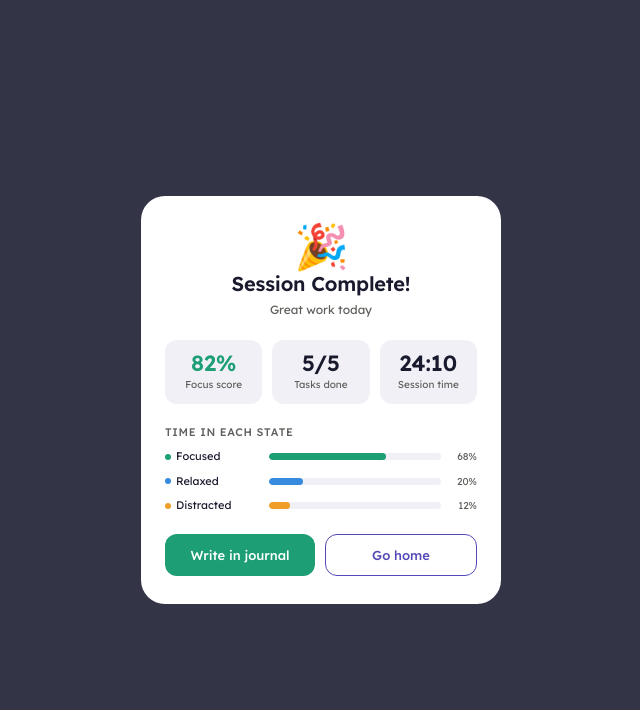
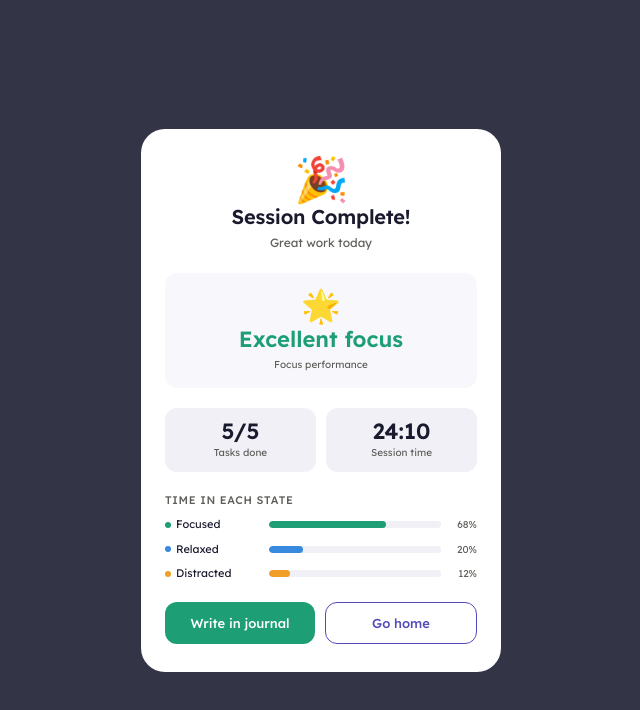
Before and after one commit to cortex-thesis/cortex-web, a React (Vite) app in the folder frontend/: page /student/session-summary in a window 1280 px wide. Shown: the top 710 px of the page, without its empty margins (319-959 px from the left). Built offline with nearby package versions, Linux system fonts and the light colour scheme.

Commit message:
- Fixed back button on my classes bug - Changed student profile and session summary into phrases no longer using focus score

```diff
--- a/frontend/src/components/organisms/student/SessionSummaryModal/SessionSummaryModal.module.css
+++ b/frontend/src/components/organisms/student/SessionSummaryModal/SessionSummaryModal.module.css
@@ -67,6 +67,25 @@
   width: 100%;
 }
 
+.focusStat {
+  width: 100%;
+  min-height: 108px;
+  background: var(--color-cool-surface);
+  border-radius: var(--radius-md);
+  padding: var(--space-4);
+  display: flex;
+  flex-direction: column;
+  align-items: center;
+  justify-content: center;
+  gap: 7px;
+  text-align: center;
+}
+
+.focusEmoji {
+  font-size: 32px;
+  line-height: 1;
+}
+
 .stat {
   flex: 1;
   background: var(--color-surface-1);
@@ -74,6 +93,12 @@
   padding: var(--space-3) var(--space-2);
   display: flex;
   flex-direction: column;
+
+.focusValue {
+  font-size: 14px;
+  line-height: 1.2;
+  text-align: center;
+}
   align-items: center;
   gap: 3px;
 }
--- a/frontend/src/components/organisms/student/SessionSummaryModal/SessionSummaryModal.tsx
+++ b/frontend/src/components/organisms/student/SessionSummaryModal/SessionSummaryModal.tsx
@@ -29,6 +29,20 @@ function getFocusColor(score: number): string {
   return '#D85A30'
 }
 
+function getFocusDescription(score: number): string {
+  if (score >= 80) return 'Excellent focus'
+  if (score >= 70) return 'Steady focus'
+  if (score >= 60) return 'Growing focus'
+  return 'Finding your rhythm'
+}
+
+function getFocusEmoji(score: number): string {
+  if (score >= 80) return '🌟'
+  if (score >= 70) return '💪'
+  if (score >= 60) return '🌱'
+  return '✨'
+}
+
 function SessionSummaryModal({
   summary,
   onJournal,
@@ -53,16 +67,20 @@ function SessionSummaryModal({
         <p className={styles.sub}>Great work today</p>
       </div>
 
+      <div className={styles.focusStat}>
+        <span className={styles.focusEmoji} aria-hidden="true">
+          {getFocusEmoji(focusScore)}
+        </span>
+        <span
+          className={styles.statVal}
+          style={{ color: getFocusColor(focusScore) }}
+        >
+          {getFocusDescription(focusScore)}
+        </span>
+        <span className={styles.statLabel}>Focus performance</span>
+      </div>
+
       <div className={styles.statsRow}>
-        <div className={styles.stat}>
-          <span
-            className={styles.statVal}
-            style={{ color: getFocusColor(focusScore) }}
-          >
-            {focusScore}%
-          </span>
-          <span className={styles.statLabel}>Focus score</span>
-        </div>
         <div className={styles.stat}>
           <span className={styles.statVal}>
             {taskCompleted}/{taskTotal}
--- a/frontend/src/pages/student/ClassDetail.tsx
+++ b/frontend/src/pages/student/ClassDetail.tsx
@@ -30,7 +30,7 @@ export default function ClassDetail() {
       <div className={styles.topBar}>
         <button
           className={styles.backBtn}
-          onClick={() => navigate('/student/classes')}
+          onClick={() => navigate('/student/classes', { replace: true })}
           aria-label="Back to classes"
         >
           <ChevronLeft size={18} strokeWidth={1.75} />
--- a/frontend/src/pages/student/Profile.module.css
+++ b/frontend/src/pages/student/Profile.module.css
@@ -39,8 +39,8 @@
 .sessionInfo strong, .sessionInfo small { display: block; }
 .sessionInfo strong { color: var(--color-deep-purple); font-size: 12px; }
 .sessionInfo small { margin-top: 4px; color: var(--color-text-secondary); font-size: 9px; }
-.focusScore { color: var(--color-deep-purple); font-size: 12px; font-weight: 600; text-align: center; }
-.focusScore small { display: block; color: var(--color-text-secondary); font-size: 8px; font-weight: 400; }
+.focusScore { display: flex; align-items: center; justify-content: center; gap: 5px; color: var(--color-deep-purple); font-size: 12px; font-weight: 600; text-align: center; }
+.focusEmoji { font-size: 16px; line-height: 1; }
 .chevron { color: var(--color-text-muted); }
 .journalBanner { width: 100%; margin-top: 18px; padding: 17px 20px; display: grid; grid-template-columns: 48px 1fr auto; align-items: center; gap: 14px; border: 1px solid #cfcaf8; border-radius: 16px; background: #eeedfe; color: var(--color-interface-purple); text-align: left; font-family: var(--font-family); cursor: pointer; }
 .journalIcon { width: 46px; height: 46px; display: grid; place-items: center; border-radius: 13px; background: white; }
--- a/frontend/src/pages/student/Profile.tsx
+++ b/frontend/src/pages/student/Profile.tsx
@@ -41,6 +41,20 @@ const recentSessions = [
   { title: 'Reading a Bus Schedule', date: 'August 19', duration: '28 min', focus: 69, state: 'distracted' as const },
 ]
 
+function getFocusDescription(score: number) {
+  if (score >= 80) return 'Excellent focus'
+  if (score >= 70) return 'Steady focus'
+  if (score >= 60) return 'Growing focus'
+  return 'Finding your rhythm'
+}
+
+function getFocusEmoji(score: number) {
+  if (score >= 80) return '🌟'
+  if (score >= 70) return '💪'
+  if (score >= 60) return '🌱'
+  return '✨'
+}
+
 export default function Profile() {
   const navigate = useNavigate()
   const student = mockStudent
@@ -64,7 +78,7 @@ export default function Profile() {
 
         <section className={styles.statsGrid} aria-label="Learning statistics">
           <Stat icon={<Flame size={22}/>} color="#EF9F27" bg="#FAEEDA" value={mockStats.streak} label="Day streak" detail="Personal best: 10 days" />
-          <Stat icon={<Target size={22}/>} color="#1D9E75" bg="#E1F5EE" value={`${mockStats.avgFocusScore}%`} label="Average focus" detail="Up 6% this month" />
+          <Stat icon={<Target size={22}/>} color="#1D9E75" bg="#E1F5EE" value={getFocusDescription(mockStats.avgFocusScore)} label="Average focus" detail="Improving this month" />
           <Stat icon={<CheckCircle2 size={22}/>} color="#534AB7" bg="#EEEDFE" value={mockStats.sessionsCompleted} label="Sessions completed" detail="4 sessions this week" />
           <Stat icon={<Clock3 size={22}/>} color="#D4537E" bg="#FBEAF0" value={mockStats.learningTime} label="Total learning time" detail="Current school term" />
         </section>
@@ -112,7 +126,12 @@ export default function Profile() {
                 <span className={styles.sessionIcon}><BookOpen size={18}/></span>
                 <span className={styles.sessionInfo}><strong>{session.title}</strong><small>{session.date} · {session.duration}</small></span>
                 <StateBadge state={session.state} size="sm" />
-                <span className={styles.focusScore}>{session.focus}%<small>focus</small></span>
+                <span className={styles.focusScore}>
+                  <span className={styles.focusEmoji} aria-hidden="true">
+                    {getFocusEmoji(session.focus)}
+                  </span>
+                  <span>{getFocusDescription(session.focus)}</span>
+                </span>
                 <ArrowRight size={16} className={styles.chevron}/>
               </button>
             ))}
```
